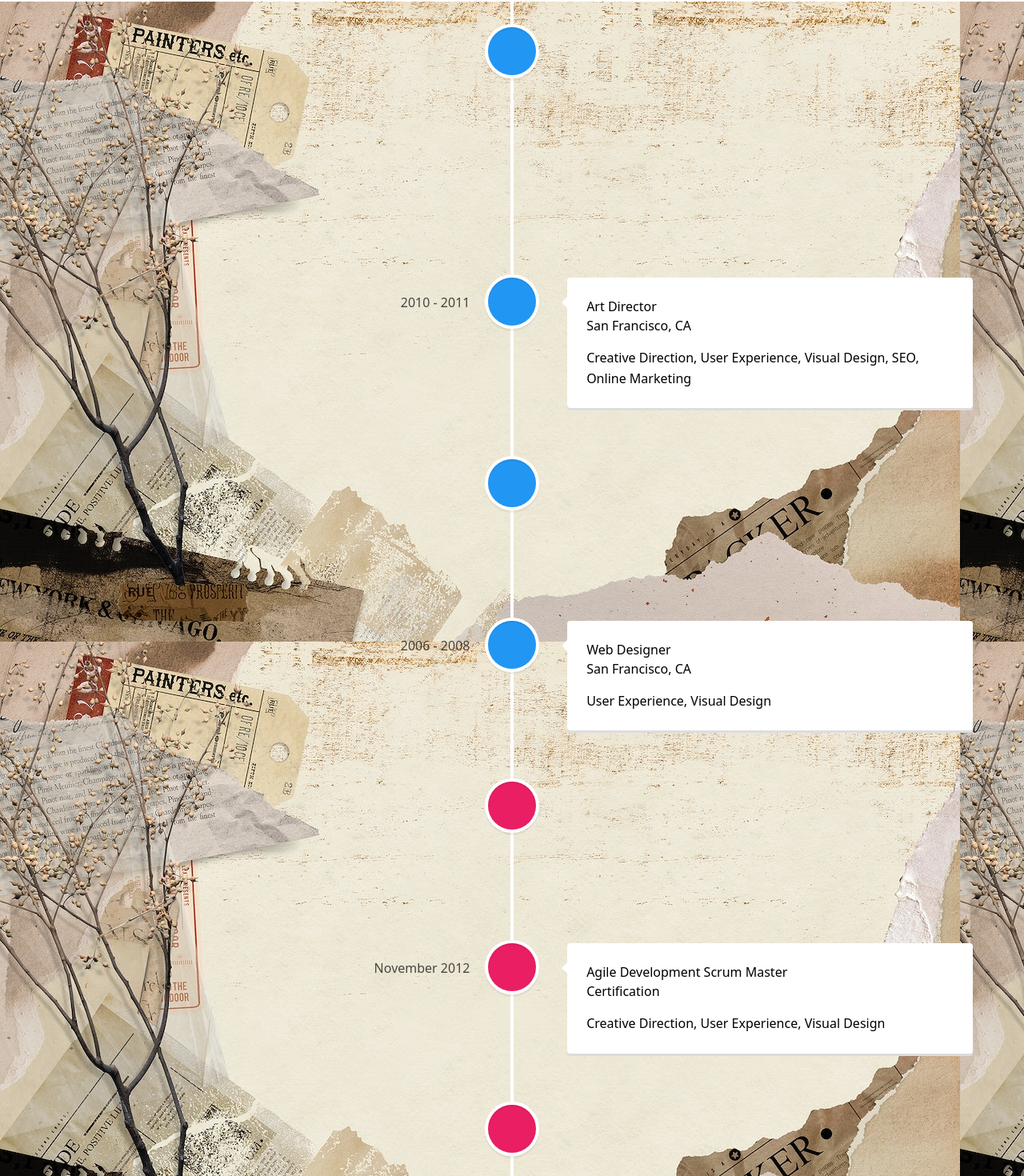
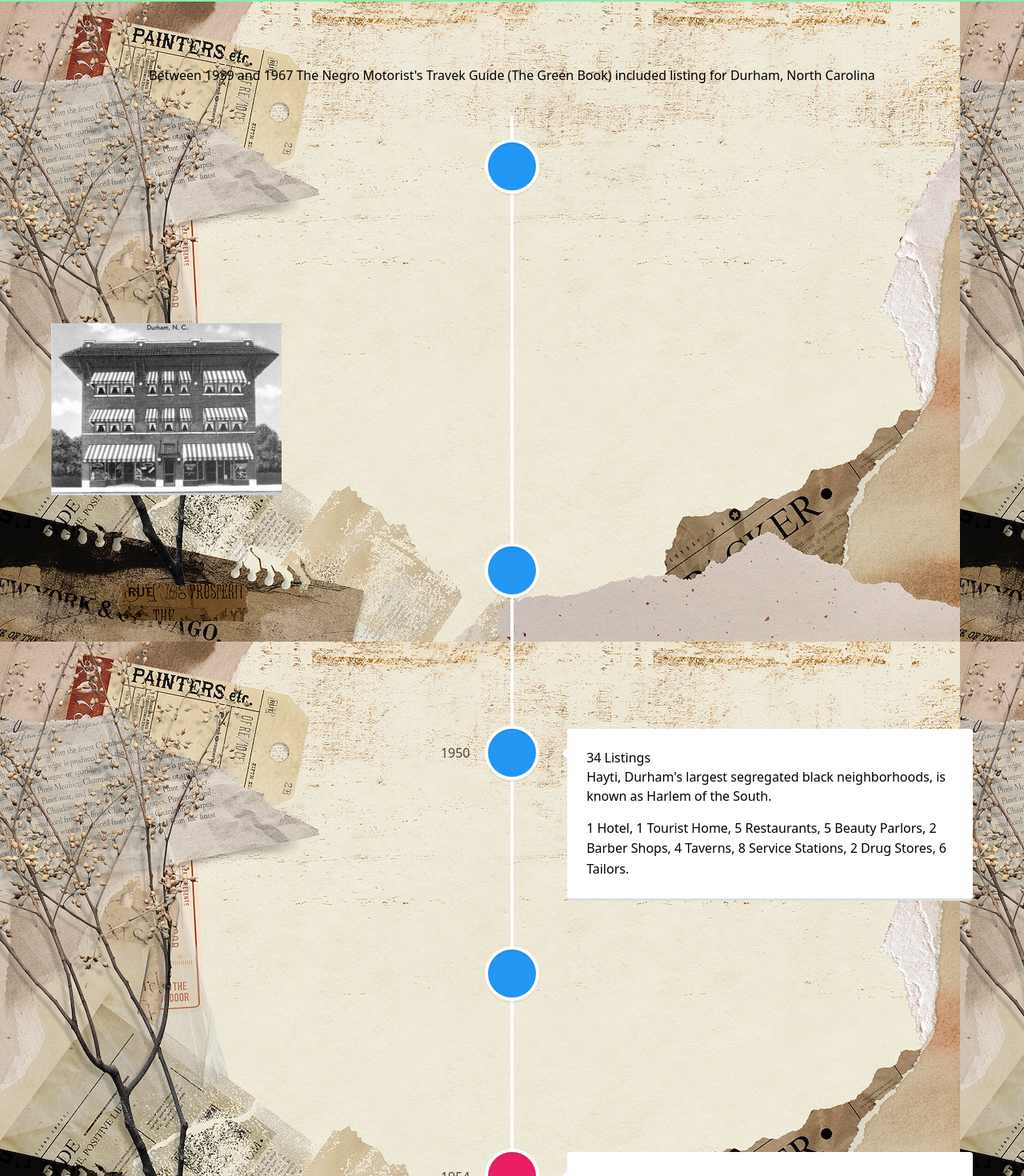
Before and after one commit to AustinSmall/Greenbook, a React (Create React App) app: page /timeline in a window 1280 px wide. Shown: the part 62-1532 px from the top of the page at 80% size. Built offline with nearby package versions, Linux system fonts and the light colour scheme.

Commit message:
timeline

```diff
--- a/src/components/Header/index.js
+++ b/src/components/Header/index.js
@@ -3,7 +3,7 @@ import React from 'react';
 
 const Header = () => {
     return (
-        <header className= "flex-row align-center ">
+        <header className= "flex-row align-center bg-green-300 text-black">
             <div className='container flex-row justify-space-between-lg '>
                 <Link to="/">
                     <h1 className='text-4xl '>Greenbooks</h1>
--- a/src/components/Timeline/index.js
+++ b/src/components/Timeline/index.js
@@ -7,88 +7,101 @@ const Timeline = () => {
     <VerticalTimeline>
   <VerticalTimelineElement
     className="vertical-timeline-element--work"
-    contentStyle={{ background: 'rgb(33, 150, 243)', color: '#fff' }}
-    contentArrowStyle={{ borderRight: '7px solid  rgb(33, 150, 243)' }}
-    date="2011 - present"
+    date="1939 "
     iconStyle={{ background: 'rgb(33, 150, 243)', color: '#fff' }}
   >
-    <h3 className="vertical-timeline-element-title">Creative Director</h3>
-    <h4 className="vertical-timeline-element-subtitle">Miami, FL</h4>
+    <h3 className="vertical-timeline-element-title">7 Listings</h3>
+    <h4 className="vertical-timeline-element-subtitle">First year Durham is listed in The Green Book. World War II begins.</h4>
+
     <p>
-      Creative Direction, User Experience, Visual Design, Project Management, Team Leading
-  <img className="w-1/4" src= "biltmore.jpeg"></img>
+       2 Hotels 1 Tavern, 2 Beauty Shops, 2 Service Stations.
+    </p>
+  </VerticalTimelineElement>
+       <img className="w-1/4" src= "biltmore.jpeg"></img>
+
+  <VerticalTimelineElement
+    className="vertical-timeline-element--work"
+    date="1947"
+    iconStyle={{ background: 'rgb(33, 150, 243)', color: '#fff' }}
+  >
+    <h3 className="vertical-timeline-element-title">15 Listings</h3>
+    <h4 className="vertical-timeline-element-subtitle">First year published after WWII hiatus from 1942-46.</h4>
+    <p>
+      2 Hotels, 3 Restaurants, 2 Beauty Shops, 1 Barber Shop, 2 Taverns, 3 Service Stations, 2 Tailors.
     </p>
   </VerticalTimelineElement>
   <VerticalTimelineElement
     className="vertical-timeline-element--work"
-    date="2010 - 2011"
+    date="1950"
     iconStyle={{ background: 'rgb(33, 150, 243)', color: '#fff' }}
   >
-    <h3 className="vertical-timeline-element-title">Art Director</h3>
-    <h4 className="vertical-timeline-element-subtitle">San Francisco, CA</h4>
+    <h3 className="vertical-timeline-element-title"> 34 Listings</h3>
+    <h4 className="vertical-timeline-element-subtitle">Hayti, Durham's largest segregated black neighborhoods, is known as Harlem of the South.</h4>
     <p>
-      Creative Direction, User Experience, Visual Design, SEO, Online Marketing
+       1 Hotel, 1 Tourist Home, 5 Restaurants, 5 Beauty Parlors, 2 Barber Shops, 4 Taverns, 8 Service Stations, 2 Drug Stores, 6 Tailors.
     </p>
   </VerticalTimelineElement>
   <VerticalTimelineElement
     className="vertical-timeline-element--work"
-    date="2008 - 2010"
+    date="1952"
     iconStyle={{ background: 'rgb(33, 150, 243)', color: '#fff' }}
   >
-    <h3 className="vertical-timeline-element-title">Web Designer</h3>
-    <h4 className="vertical-timeline-element-subtitle">Los Angeles, CA</h4>
+    <h3 className="vertical-timeline-element-title">33 Listings</h3>
+    <h4 className="vertical-timeline-element-subtitle">Pettigrew Street is known as Black Wall Street</h4>
     <p>
-      User Experience, Visual Design
-    </p>
-  </VerticalTimelineElement>
-  <VerticalTimelineElement
-    className="vertical-timeline-element--work"
-    date="2006 - 2008"
-    iconStyle={{ background: 'rgb(33, 150, 243)', color: '#fff' }}
-  >
-    <h3 className="vertical-timeline-element-title">Web Designer</h3>
-    <h4 className="vertical-timeline-element-subtitle">San Francisco, CA</h4>
-    <p>
-      User Experience, Visual Design
+      1 Hotel, 1 Tourist Home, 5 Restaurants, 5 Beauty Shops, 2 Barber Shops, 4 Taverns, 7 Service Stations, 2 Drug Stores, 6 Tailors.
     </p>
   </VerticalTimelineElement>
   <VerticalTimelineElement
     className="vertical-timeline-element--education"
-    date="April 2013"
+    date="1954"
     iconStyle={{ background: 'rgb(233, 30, 99)', color: '#fff' }}
   >
-    <h3 className="vertical-timeline-element-title">Content Marketing for Web, Mobile and Social Media</h3>
-    <h4 className="vertical-timeline-element-subtitle">Online Course</h4>
+    <h3 className="vertical-timeline-element-title">29 Listings</h3>
+    <h4 className="vertical-timeline-element-subtitle">Brown v Board of Education prevents separate but equal doctrine.</h4>
     <p>
-      Strategy, Social Media
+      2 Hotels, 4 Restaurants, 5 Beauty Parlors, 1 Barber Shops, 3 Taverns, 7 Service Stations, 2 Drug Stores, 5 Tailors.
     </p>
   </VerticalTimelineElement>
   <VerticalTimelineElement
     className="vertical-timeline-element--education"
-    date="November 2012"
+    date="1956"
     iconStyle={{ background: 'rgb(233, 30, 99)', color: '#fff' }}
   >
-    <h3 className="vertical-timeline-element-title">Agile Development Scrum Master</h3>
-    <h4 className="vertical-timeline-element-subtitle">Certification</h4>
+    <h3 className="vertical-timeline-element-title">4 Listings</h3>
+    <h4 className="vertical-timeline-element-subtitle">Supreme Court declares Alabama Bus Segregation illegal.</h4>
     <p>
-      Creative Direction, User Experience, Visual Design
+      1 Hotel, 1 Hostelry, 2 Restaurants.
     </p>
   </VerticalTimelineElement>
   <VerticalTimelineElement
     className="vertical-timeline-element--education"
-    date="2002 - 2006"
+    date="1960"
     iconStyle={{ background: 'rgb(233, 30, 99)', color: '#fff' }}
   >
-    <h3 className="vertical-timeline-element-title">Bachelor of Science in Interactive Digital Media Visual Imaging</h3>
-    <h4 className="vertical-timeline-element-subtitle">Bachelor Degree</h4>
+    <h3 className="vertical-timeline-element-title">4 Listings</h3>
+    <h4 className="vertical-timeline-element-subtitle">Kennedy elected. Greensboro Woolworth Sit-In</h4>
     <p>
-      Creative Direction, Visual Design
+      1 Hostelry, 1 Hotel, 2 Restaurants.
     </p>
   </VerticalTimelineElement>
   <VerticalTimelineElement
+    contentStyle={{ background: 'rgb(250, 250, 250)', color: '#000' }}
+    contentArrowStyle={{ borderRight: '7px solid  rgb(250, 250, 250)' }}
+    date="1966-67"
     iconStyle={{ background: 'rgb(16, 204, 82)', color: '#fff' }}
-  />
+  >
+  <h3> 4 Listings </h3>
+  <h4> Durham Freeway Bond passed 1962 with support of Black people.</h4>
+  <p>
+    1 Hostelry, 1 Hotel, 2 Restaurants.
+  </p>
+
+  </VerticalTimelineElement>
+  <img src="Greenbook.jpg"className="flex-row relative w-2/4 translate-x-[18.8rem] max-w-full" ></img>
 </VerticalTimeline>
+
+
   )
 }
 export default Timeline
--- /dev/null
+++ b/src/components/Timeline/intro.js
@@ -0,0 +1,8 @@
+import React from "react";
+
+const Timeline =() => {
+    return {
+
+
+    }
+}
--- a/src/pages/About.js
+++ b/src/pages/About.js
@@ -1,9 +1,10 @@
 import React from 'react';
-
+// About is copied from a differnt project so page isnt empty
 const About = () => {
     return (
         <main>
         <div>
+
         <h1>Our Purpose</h1>
         <p>
           Here at the Nonprofit Interactive Messaging Portal, or the NIM Portal, we want to help users with communications
--- a/src/pages/Timeline.js
+++ b/src/pages/Timeline.js
@@ -3,7 +3,11 @@ import Timelinecomponent from "../components/Timeline";
 
 const Timeline = () => {
     return (
-        <div className="bg-vintage">
+
+         <div className="bg-vintage">
+            <div className="flex-row " >
+                <p className="text-center pt-20 pb-10 mx-20 ">Between 1939 and 1967 The Negro Motorist's Travek Guide (The Green Book) included listing for Durham, North Carolina</p>
+            </div>
             <Timelinecomponent/>
 
         </div>
```
Also changed, not shown: public/Greenbook.jpg (added).
